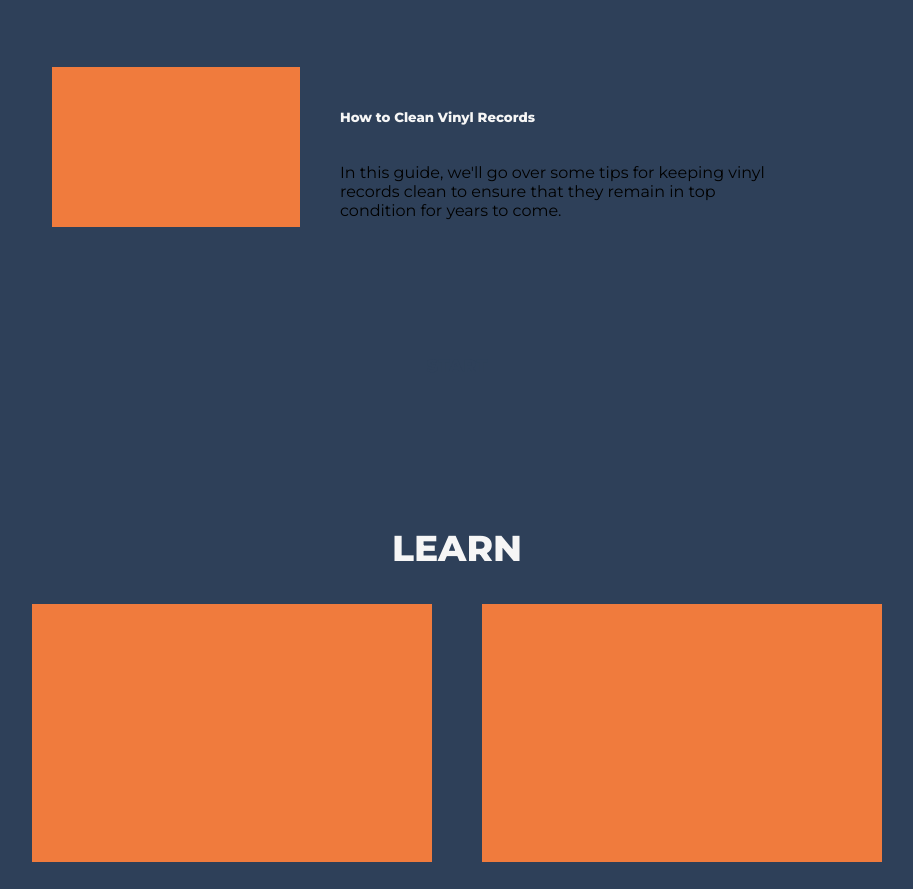
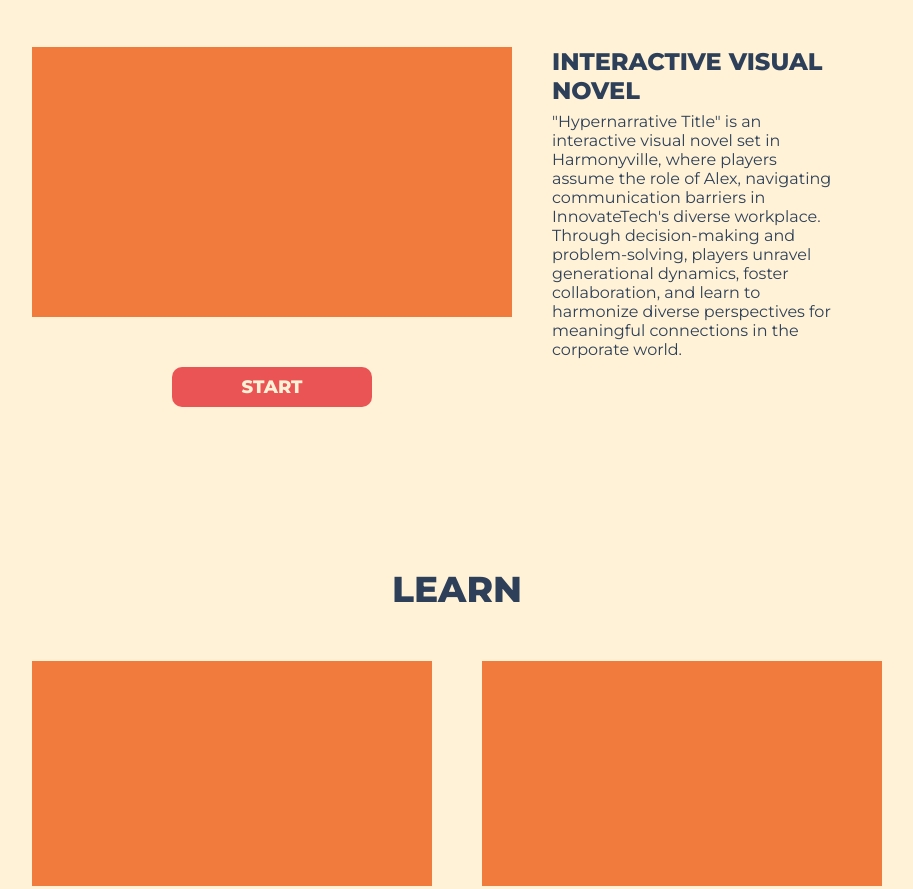
Before and after one commit to the-bridgen-project/bridgen, a plain HTML site: page index.html in a window 1280 px wide. Shown: the part 934-1823 px from the top of the page, without its empty margins (183-1096 px from the left). Drawn offline with Linux system fonts and the light colour scheme.

Commit message:
html, styles - fixed feature section

```diff
--- a/css/style.css
+++ b/css/style.css
@@ -196,7 +196,7 @@ nav a:hover {
 
 .feature-section {
     width: 100%;
-    background-color: var(--dark-blue);
+    background-color: var(--cream);
     margin: 0;
 
     display: flex;
@@ -209,7 +209,7 @@ nav a:hover {
     font-family: 'Montserrat', sans-serif;
     font-size: 36px;
     font-weight: 800;
-    color: var(--white);
+    color: var(--dark-blue);
     margin: 70px 0 0 0;
 
     transition: all .4s ease;
@@ -227,6 +227,7 @@ nav a:hover {
     transition: all .4s ease;
 }
 
+ /**
 .item {
     width: 250px;
     display: flex;
@@ -303,6 +304,77 @@ nav a:hover {
     color: var(--white);
     margin: 10px 0 20px 0;
     text-align: center;
+} **/
+
+.mfb-texts{
+    padding: 40px;
+}
+
+.main-featured-blogs h5{
+    color: var(--dark-blue);
+    font-family: 'Montserrat', sans-serif;
+    font-size: 24px;
+    font-weight: 800;
+
+    margin: 0 0 0 0;
+}
+
+.main-featured-blogs{
+    display: flex;
+    flex-direction: column;
+    justify-content: flex-start;
+    align-items: center;
+}
+
+
+.mfb-row{
+    width: 900px;
+    display: flex;
+    flex-direction: row;
+    justify-content: flex-start;
+    align-items: flex-start;
+
+    margin: 0 0 20px 0;
+    transition: all .4s ease;
+}
+
+.mfb-row:hover{
+    background-color: var(--blue);
+    transition: all .3s ease;
+}
+
+.mfb-column{
+    display: flex;
+    flex-direction: column;
+    justify-content: flex-start;
+    align-items: center;
+    margin: 0 40px 0 0;
+}
+
+.mfb-row img{
+    width: 480px;
+    height: 270px;
+    object-fit: cover;
+    margin: 0;
+    transition: all .4s ease;
+}
+
+.mfb-texts{
+    display: flex;
+    flex-direction: column;
+    justify-content: flex-start;
+    align-items: flex-start;
+    margin: 0;
+    padding: 0;
+}
+
+.mfb-texts p{
+    font-family: 'Montserrat', sans-serif;
+    font-size: 16px;
+    font-weight: 400;
+    color: var(--dark-blue);
+    transition: all .4s ease;
+    margin: 7px 0 0 0;
 }
 
 .feature-blog {
@@ -319,7 +391,7 @@ nav a:hover {
 .feature-blog:hover .feature-blog-title {
     width: 400px;
     height: 225px;
-    background-color: #3d5a80ca;
+    background-color: #ffd5607f;
 
     display: flex;
     align-items: center;
@@ -331,7 +403,7 @@ nav a:hover {
 
 .feature-blog img {
     width: 400px;
-    height: auto;
+    height: 225px;
 }
 
 .feature-blog-title {
@@ -348,7 +420,7 @@ nav a:hover {
 .button {
     width: 200px;
     height: 40px;
-    background-color: var(--light-cyan);
+    background-color: var(--red);
     border-radius: 10px;
     margin: 50px 0 70px 0;
 
@@ -368,7 +440,7 @@ nav a:hover {
     font-family: 'Montserrat', sans-serif;
     font-size: 18px;
     font-weight: 800;
-    color: var(--dark-blue);
+    color: var(--cream);
 }
 
 #feature-blog-btn {
@@ -813,7 +885,7 @@ nav a:hover {
 /*******************END OF ITEM PAGE********************/
 
 /*******************BLOGS PAGE********************/
-
+/**
 .blogs-main-section {
     width: 100%;
     background-color: var(--dark-blue);
@@ -868,6 +940,7 @@ nav a:hover {
     align-items: center;
 }
 
+
 .mfb-row{
     width: 900px;
     display: flex;
@@ -897,7 +970,7 @@ nav a:hover {
     flex-direction: column;
     justify-content: flex-start;
     align-items: flex-start;
-}
+} **/
 
 .main-blogs-list{
     width: 900px;
--- a/index.html
+++ b/index.html
@@ -60,19 +60,21 @@
             <h3 id="section-title">INTERACTIVE VISUAL NOVEL</h3>
             <div class="feature-row">
                 <div class="main-featured-blogs">
-                    <div class="mfb-row" href="#">
-                        <img src="images/img-sample.png">
+                    <div class="mfb-row">
+                        <div class="mfb-column">
+                            <img src="images/img-sample.png">
+                            <a href="#" class="button">
+                                <p>START</p>
+                            </a>
+                        </div>
                         <div class="mfb-texts">
-                            <h5>How to Clean Vinyl Records</h5>
-                            <p>In this guide, we'll go over some tips for keeping vinyl records clean to ensure that they remain in top condition for years to come.</p>
+                            <h5>INTERACTIVE VISUAL NOVEL</h5>
+                            <p>"Hypernarrative Title" is an interactive visual novel set in Harmonyville, where players assume the role of Alex, navigating communication barriers in InnovateTech's diverse workplace. Through decision-making and problem-solving, players unravel generational dynamics, foster collaboration, and learn to harmonize diverse perspectives for meaningful connections in the corporate world.</p>
                         </div>
                     </div>
                 </div>
 
             </div>
-            <a href="shop.html" class="button">
-                    <p>START</p>
-            </a>
         </div>
 
         <div class="feature-section">
@@ -81,13 +83,13 @@
                 <a href="">
                     <div class="feature-blog">
                         <img src="images/img-sample.png">
-                        <p class="feature-blog-title">HOW TO CLEAN <br>VINYL RECORDS</p>
+                        <p class="feature-blog-title">LOREM IPSUM <br>DOLOR SIT</p>
                     </div>
                 </a>
                 <a href="">
                     <div class="feature-blog">
                         <img src="images/img-sample.png">
-                        <p class="feature-blog-title">HOW TO MAKE A<br>CLEANING SOLUTION</p>
+                        <p class="feature-blog-title">MAURIS NEC<br>MALESUADA</p>
                     </div>
                 </a>
             </div>
@@ -110,8 +112,9 @@
                             src="images/icons/contact-facebook-dark.svg"></a>
                 </div>
                 <a class="footer-nav" href="index.html">HOME</a>
-                <a class="footer-nav" href="shop.html">SHOP</a>
-                <a class="footer-nav" href="blogs.html">BLOGS</a>
+                <a class="footer-nav" href="interactive-visual-novel.html">INTERACTIVE VISUAL NOVEL</a>
+                <a class="footer-nav" href="learn.html">LEARN</a>
+                <a class="footer-nav" href="community.html">COMMUNITY</a>
                 <a class="footer-nav" href="about.html">ABOUT</a>
 
             </div>
```
